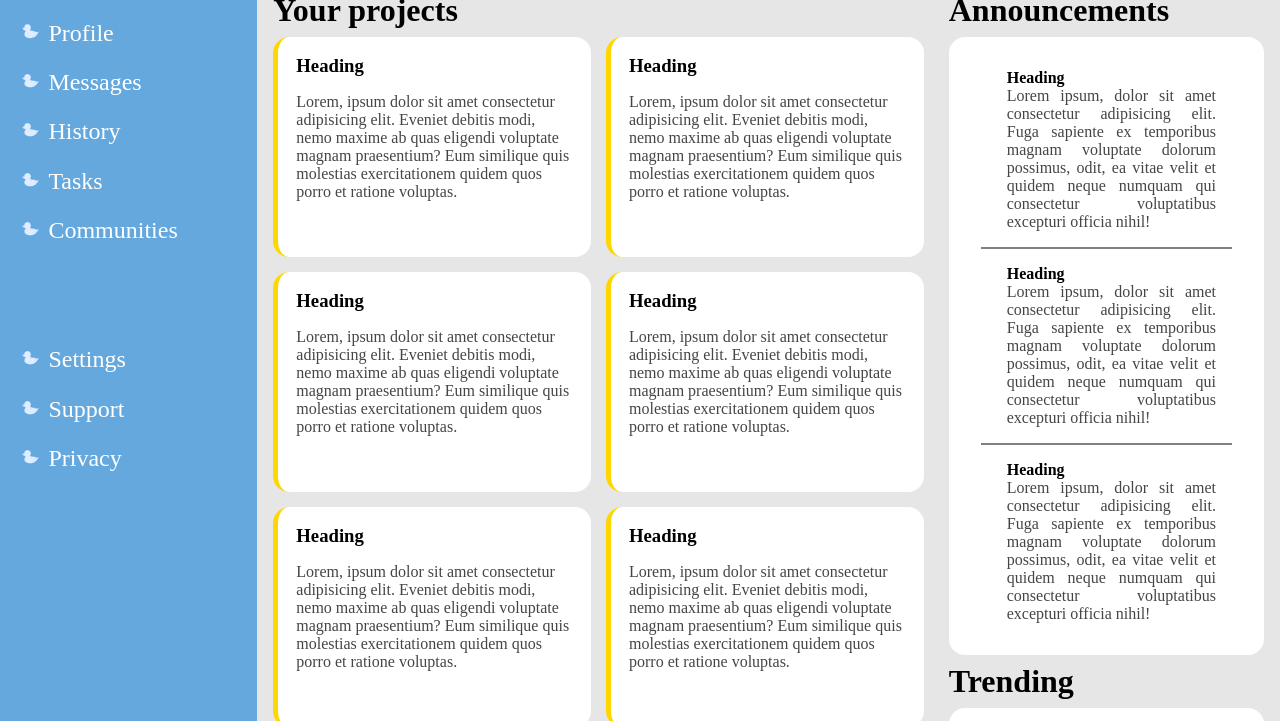
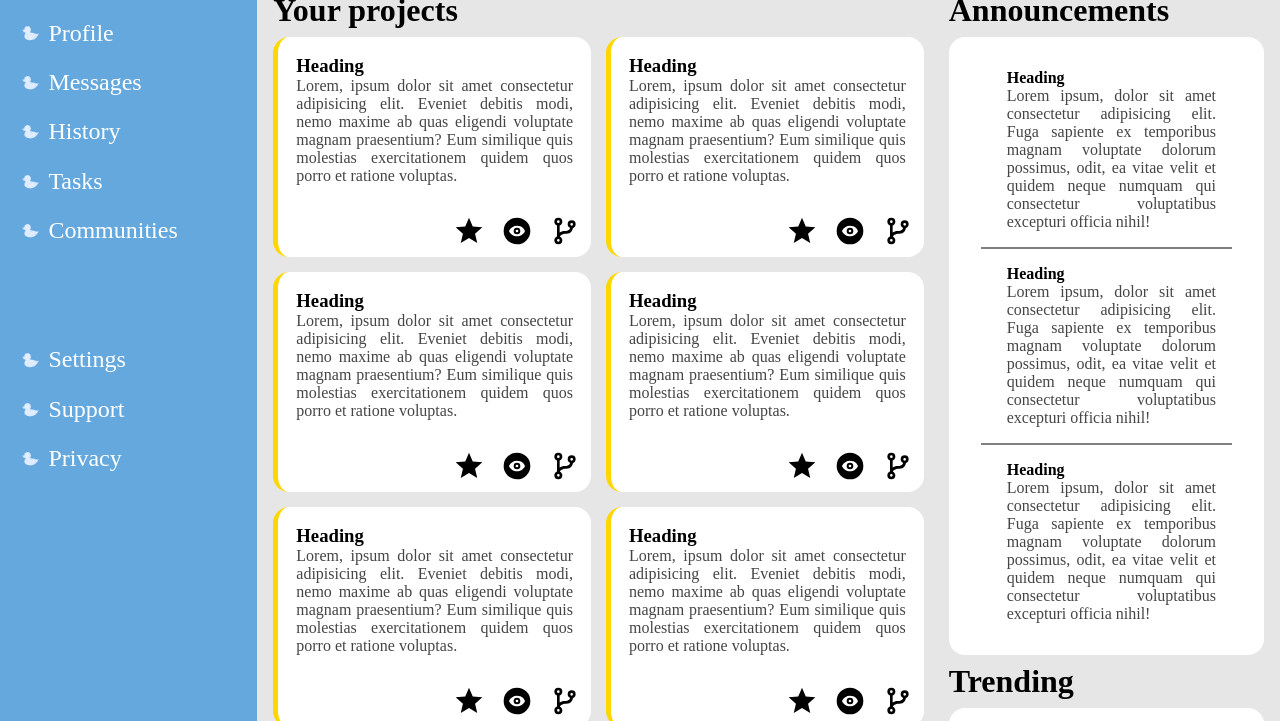
Before and after one commit to BohdanBerebel/Admin-Dashboard-Project, a plain HTML site: page index.html in a window 1280 px wide. Shown: the part 187-908 px from the top of the page. Drawn offline with Linux system fonts and the light colour scheme; a script that the page names is missing.

Commit message:
Day two, continuation

```diff
--- a/index.html
+++ b/index.html
@@ -56,26 +56,56 @@
                 <div class="project">
                     <h3>Heading</h3>
                     <p>Lorem, ipsum dolor sit amet consectetur adipisicing elit. Eveniet debitis modi, nemo maxime ab quas eligendi voluptate magnam praesentium? Eum similique quis molestias exercitationem quidem quos porro et ratione voluptas.</p>
+                    <div class="icons">
+                        <input type="image" src="./imgs/star.svg">
+                        <input type="image" src="./imgs/eye-circle.svg">
+                        <input type="image" src="./imgs/source-branch.svg">
+                    </div>
                 </div>
                 <div class="project">
                     <h3>Heading</h3>
                     <p>Lorem, ipsum dolor sit amet consectetur adipisicing elit. Eveniet debitis modi, nemo maxime ab quas eligendi voluptate magnam praesentium? Eum similique quis molestias exercitationem quidem quos porro et ratione voluptas.</p>
+                    <div class="icons">
+                        <input type="image" src="./imgs/star.svg">
+                        <input type="image" src="./imgs/eye-circle.svg">
+                        <input type="image" src="./imgs/source-branch.svg">
+                    </div>
                 </div>
                 <div class="project">
                     <h3>Heading</h3>
                     <p>Lorem, ipsum dolor sit amet consectetur adipisicing elit. Eveniet debitis modi, nemo maxime ab quas eligendi voluptate magnam praesentium? Eum similique quis molestias exercitationem quidem quos porro et ratione voluptas.</p>
+                    <div class="icons">
+                        <input type="image" src="./imgs/star.svg">
+                        <input type="image" src="./imgs/eye-circle.svg">
+                        <input type="image" src="./imgs/source-branch.svg">
+                    </div>
                 </div>
                 <div class="project">
                     <h3>Heading</h3>
                     <p>Lorem, ipsum dolor sit amet consectetur adipisicing elit. Eveniet debitis modi, nemo maxime ab quas eligendi voluptate magnam praesentium? Eum similique quis molestias exercitationem quidem quos porro et ratione voluptas.</p>
+                    <div class="icons">
+                        <input type="image" src="./imgs/star.svg">
+                        <input type="image" src="./imgs/eye-circle.svg">
+                        <input type="image" src="./imgs/source-branch.svg">
+                    </div>
                 </div>
                 <div class="project">
                     <h3>Heading</h3>
                     <p>Lorem, ipsum dolor sit amet consectetur adipisicing elit. Eveniet debitis modi, nemo maxime ab quas eligendi voluptate magnam praesentium? Eum similique quis molestias exercitationem quidem quos porro et ratione voluptas.</p>
+                    <div class="icons">
+                        <input type="image" src="./imgs/star.svg">
+                        <input type="image" src="./imgs/eye-circle.svg">
+                        <input type="image" src="./imgs/source-branch.svg">
+                    </div>
                 </div>
                 <div class="project">
                     <h3>Heading</h3>
                     <p>Lorem, ipsum dolor sit amet consectetur adipisicing elit. Eveniet debitis modi, nemo maxime ab quas eligendi voluptate magnam praesentium? Eum similique quis molestias exercitationem quidem quos porro et ratione voluptas.</p>
+                    <div class="icons">
+                        <input type="image" src="./imgs/star.svg">
+                        <input type="image" src="./imgs/eye-circle.svg">
+                        <input type="image" src="./imgs/source-branch.svg">
+                    </div>
                 </div>
             </div>
         </div>
--- a/style.css
+++ b/style.css
@@ -100,6 +100,7 @@ input[type="search"] {
     background-color: lightgray;
     height: 1.8rem;
     font-size: 1.2rem;
+    text-indent: 1rem
 }
 
 input[type="image"] {
@@ -115,6 +116,13 @@ nav {
     place-content: start;
     gap: 5rem;
     padding: 10px;
+}
+
+nav li {
+    display: grid;
+    grid-auto-flow: column;
+    justify-content: start;
+    align-items: center;
 }
 
 nav > div {
@@ -145,6 +153,7 @@ main {
     font-size: 1rem;
     font-weight: normal;
     padding-top: 0.5rem;
+    text-align: justify;
 }
 
 .project {
@@ -153,11 +162,26 @@ main {
     background-color: white;
     padding: 10px;
     border-radius: 1rem;
+    display: flex;
+    flex-direction: column;
 }
 
-.project > h3,
+.icons {
+    display: flex;
+    gap: 1rem;
+    justify-content: end;
+    align-items: end;
+    /* justify-self: end; */
+    flex-grow: 1;
+}
+
+.project > h3 {
+    padding: 0.5rem 0.5rem 0 0.5rem;
+}
+
+
 .project > p {
-    padding: 0.5rem;
+    padding: 0 0.5rem 0.5rem 0.5rem;
     overflow: auto;
 }
 
```
Also changed, not shown: imgs/eye-circle.svg (added), imgs/source-branch.svg (added), imgs/star.svg (added).
